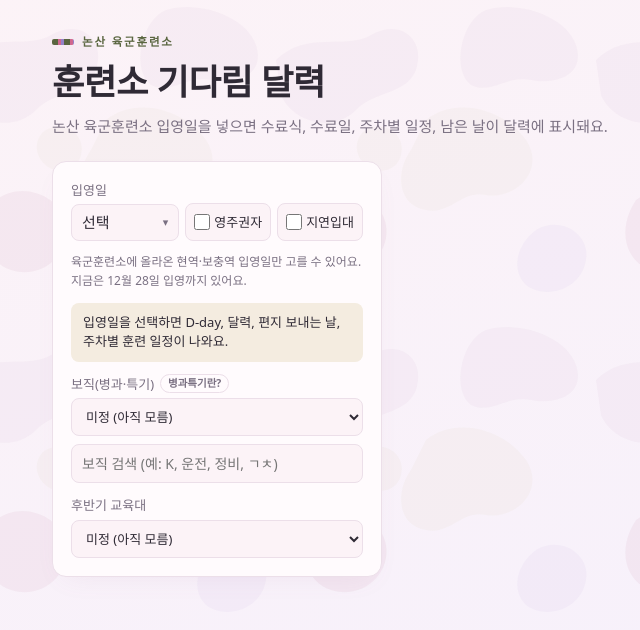
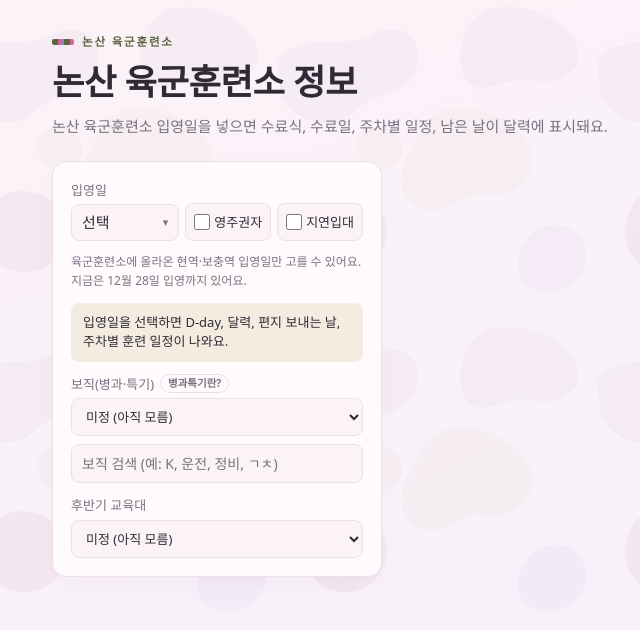
Before and after one commit to gomsin2/gommm, a plain HTML site: page index.html in a window 1280 px wide. Shown: the whole page, without its empty margins (44-684 px from the left). Drawn offline with Linux system fonts and the light colour scheme; a web font is replaced by a local one.

Commit message:
페이지 제목을 논산 육군훈련소 정보로 변경
Co-Authored-By: Claude Opus 5.5 <noreply@anthropic.com>
Claude-Session: https://claude.ai/code/session_01K2TJENHpjN4jvACC6JqrZU

```diff
--- a/index.html
+++ b/index.html
@@ -624,7 +624,7 @@ body.wm-screen #printWm{display:grid}
   <div id="printWm" aria-hidden="true"><span>blog.naver.com/1011eden</span><span>blog.naver.com/1011eden</span><span>blog.naver.com/1011eden</span><span>blog.naver.com/1011eden</span><span>blog.naver.com/1011eden</span><span>blog.naver.com/1011eden</span><span>blog.naver.com/1011eden</span><span>blog.naver.com/1011eden</span><span>blog.naver.com/1011eden</span><span>blog.naver.com/1011eden</span><span>blog.naver.com/1011eden</span><span>blog.naver.com/1011eden</span><span>blog.naver.com/1011eden</span><span>blog.naver.com/1011eden</span><span>blog.naver.com/1011eden</span><span>blog.naver.com/1011eden</span><span>blog.naver.com/1011eden</span><span>blog.naver.com/1011eden</span><span>blog.naver.com/1011eden</span><span>blog.naver.com/1011eden</span><span>blog.naver.com/1011eden</span><span>blog.naver.com/1011eden</span><span>blog.naver.com/1011eden</span><span>blog.naver.com/1011eden</span><span>blog.naver.com/1011eden</span><span>blog.naver.com/1011eden</span><span>blog.naver.com/1011eden</span><span>blog.naver.com/1011eden</span><span>blog.naver.com/1011eden</span><span>blog.naver.com/1011eden</span></div>
   <header>
     <div class="eyebrow-mil">논산 육군훈련소</div>
-    <h1>훈련소 기다림 달력 <span class="example" id="exampleBadge">예시 일정</span></h1>
+    <h1>논산 육군훈련소 정보 <span class="example" id="exampleBadge">예시 일정</span></h1>
     <p>논산 육군훈련소 입영일을 넣으면 수료식, 수료일, 주차별 일정, 남은 날이 달력에 표시돼요.</p>
   </header>
 
```
